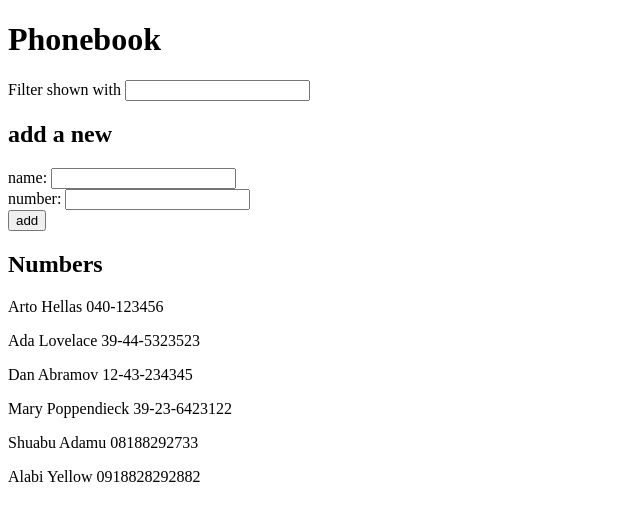
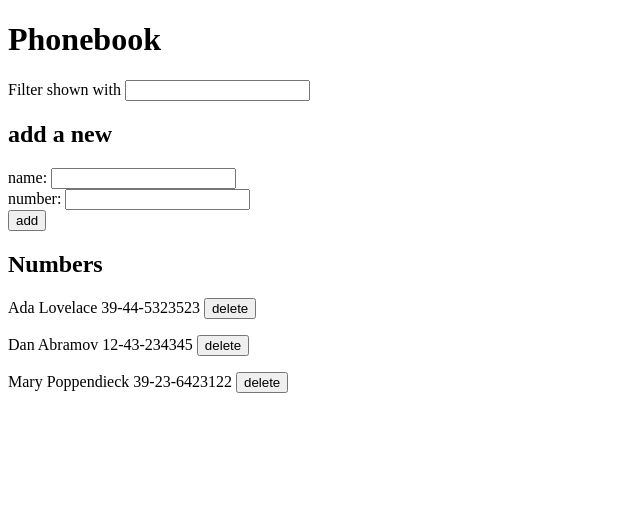
Before and after one commit to jalasem/fullstackopen-ex, a React (Create React App) app in the folder part2/phonebook/: page / in a window 1280 px wide. Shown: the top 520 px of the page, without its empty margins (0-640 px from the left). Built offline with nearby package versions, Linux system fonts and the light colour scheme; data requests are answered from the project's data file.

Commit message:
feat: delete person

```diff
--- a/part2/phonebook/db.json
+++ b/part2/phonebook/db.json
@@ -1,10 +1,5 @@
 {
   "persons": [
-    {
-      "name": "Arto Hellas",
-      "number": "040-123456",
-      "id": 1
-    },
     {
       "name": "Ada Lovelace",
       "number": "39-44-5323523",
@@ -19,16 +14,6 @@
       "name": "Mary Poppendieck",
       "number": "39-23-6423122",
       "id": 4
-    },
-    {
-      "name": "Shuabu Adamu",
-      "number": "08188292733",
-      "id": 5
-    },
-    {
-      "name": "Alabi Yellow",
-      "number": "0918828292882",
-      "id": 6
     }
   ]
 }
--- a/part2/phonebook/src/App.jsx
+++ b/part2/phonebook/src/App.jsx
@@ -3,7 +3,7 @@ import Filter from './components/Filter'
 import PersonForm from './components/PersonForm'
 import Persons from './components/Persons'
 
-import { getPeople, createPerson, updatePerson } from './services/persons'
+import { getPeople, createPerson, updatePerson, removePerson } from './services/persons'
 
 const App = () => {
   const [ persons, setPersons ] = useState([])
@@ -38,6 +38,12 @@ const App = () => {
       .catch(err => console.error({ err }))
   }
 
+  const deletePerson = (id) => {
+    removePerson(id)
+      .then(() => setPersons(persons => persons.filter(person => person.id !== id)))
+      .catch(err => console.error({ err }))
+  }
+
   const handleFilter = e => setFilter(e.target.value)
   const handleNameInput = (e) => setNewName(e.target.value)
   const handleNumberInput = (e) => setNewNumber(e.target.value)
@@ -68,7 +74,7 @@ const App = () => {
       />
 
       <h2>Numbers</h2>
-      <Persons persons={filtered} />
+      <Persons deletePerson={deletePerson} persons={filtered} />
     </div>
   )
 }
--- a/part2/phonebook/src/components/Persons.jsx
+++ b/part2/phonebook/src/components/Persons.jsx
@@ -1,9 +1,12 @@
 import React from 'react'
 
-const Persons = ({ persons }) => {
+const Persons = ({ persons, deletePerson }) => {
+  const delPerson = (person) => {
+    if (window.confirm(`Delete ${person.name}?`)) deletePerson(person.id)
+  }
   return (
     <>
-      {persons.map((person) => <p key={`person-${person.id}`}>{person.name} {' '} {person.number}</p>)}
+      {persons.map((person) => <p key={`person-${person.id}`}>{person.name} {' '} {person.number} <button onClick={() => delPerson(person)}>delete</button></p>)}
     </>
   )
 }
--- a/part2/phonebook/src/services/persons.js
+++ b/part2/phonebook/src/services/persons.js
@@ -12,3 +12,7 @@ export const createPerson = newObject => {
 export const updatePerson = (id, newObject) => {
   return axios.put(`${baseUrl}/${id}`, newObject)
 }
+
+export const removePerson = (id) => {
+  return axios.delete(`${baseUrl}/${id}`)
+}
```
